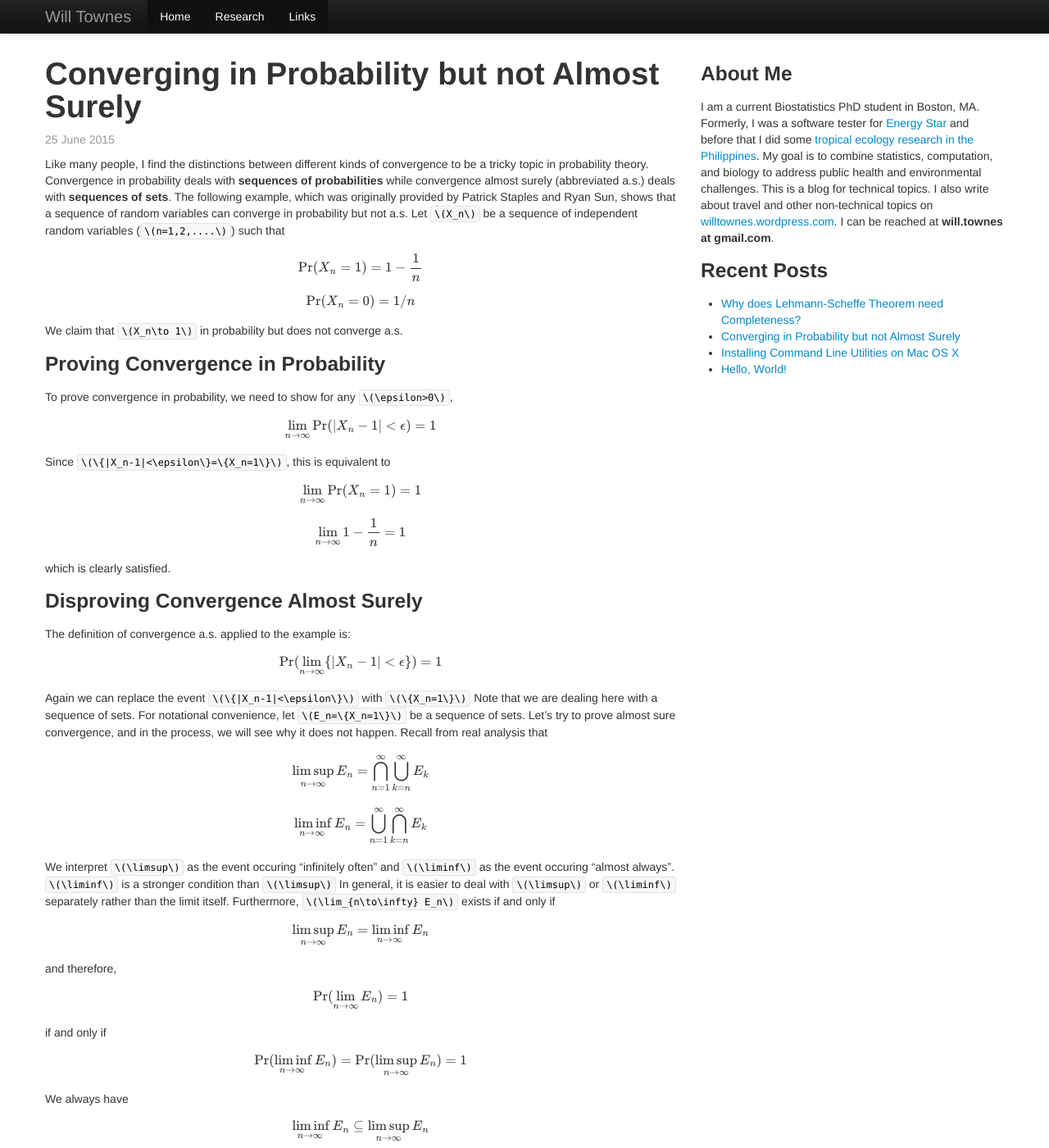
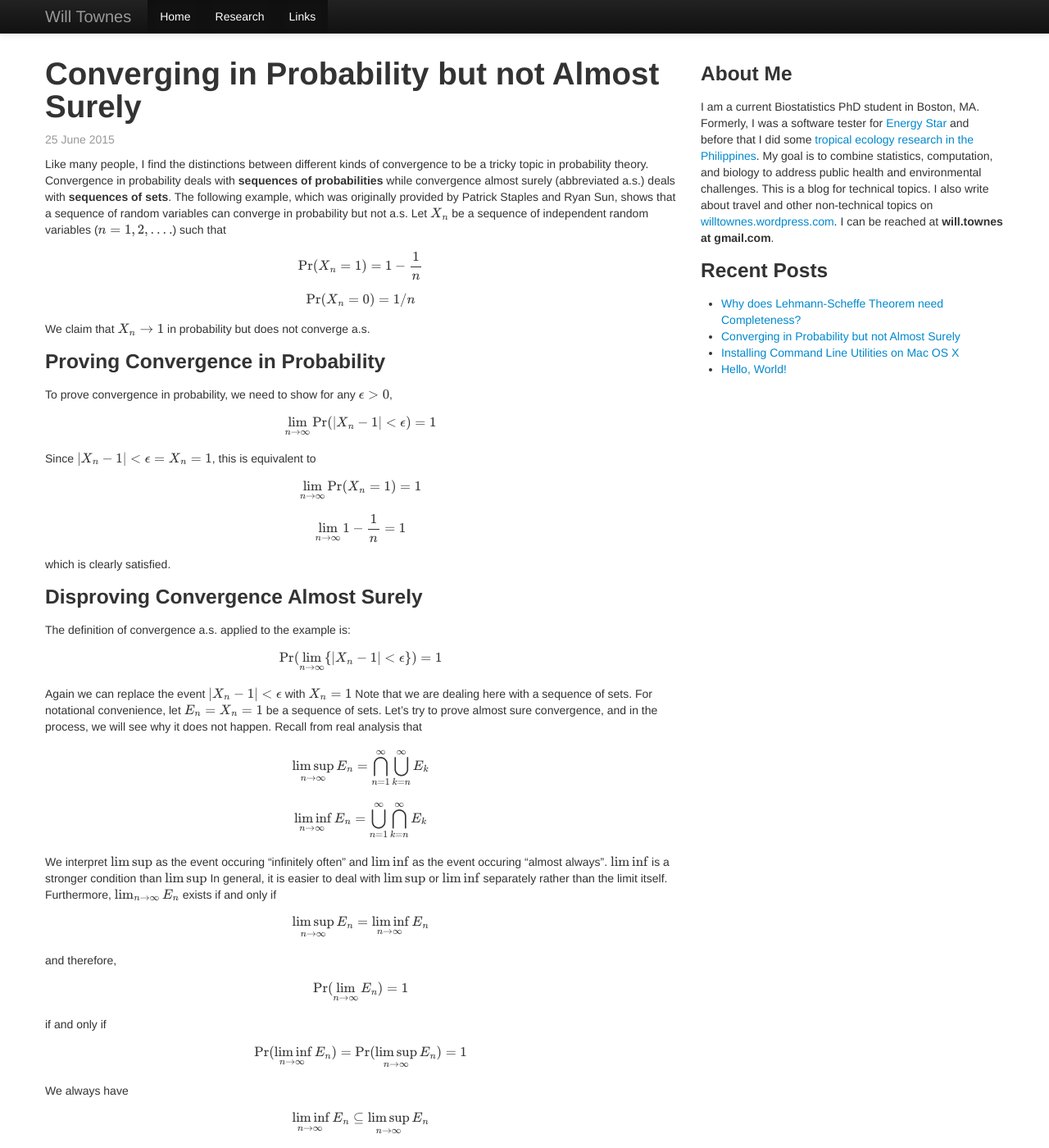
Before and after one commit to willtownes/willtownes.github.io, a Jekyll site: the page built from _posts/2015-06-25-almost-sure.md, in a window 1280 px wide and 1400 px high. Shown: the whole window at 82% size. Built offline with Jekyll 4.4.1, drawn with Linux system fonts in a browser that asks for light colours; formulas are drawn with MathJax 3; some of the changed text lies outside the part shown.

```diff
--- a/_posts/2015-06-25-almost-sure.md
+++ b/_posts/2015-06-25-almost-sure.md
@@ -4,20 +4,20 @@ layout: post
 external: [latex]
 ---
 
-Like many people, I find the distinctions between different kinds of convergence to be a tricky topic in probability theory. Convergence in probability deals with **sequences of probabilities** while convergence almost surely (abbreviated a.s.) deals with **sequences of sets**. The following example, which was originally provided by Patrick Staples and Ryan Sun, shows that a sequence of random variables can converge in probability but not a.s. Let `\(X_n\)` be a sequence of independent random variables (`\(n=1,2,....\)`) such that
+Like many people, I find the distinctions between different kinds of convergence to be a tricky topic in probability theory. Convergence in probability deals with **sequences of probabilities** while convergence almost surely (abbreviated a.s.) deals with **sequences of sets**. The following example, which was originally provided by Patrick Staples and Ryan Sun, shows that a sequence of random variables can converge in probability but not a.s. Let $X_n$ be a sequence of independent random variables ($n=1,2,....$) such that
 
 $$\Pr(X_n=1) = 1-\frac{1}{n}$$
 
 $$\Pr(X_n=0) = 1/n$$
 
-We claim that `\(X_n\to 1\)` in probability but does not converge a.s.
+We claim that $X_n\to 1$ in probability but does not converge a.s.
 
 ###Proving Convergence in Probability
-To prove convergence in probability, we need to show for any `\(\epsilon>0\)`,
+To prove convergence in probability, we need to show for any $\epsilon>0$,
 
-$$\lim_{n\to\infty} \Pr(|X_n-1|<\epsilon) = 1$$
+$$\lim_{n\to\infty} \Pr(\vert X_n-1\vert <\epsilon) = 1$$
 
-Since `\(\{|X_n-1|<\epsilon\}=\{X_n=1\}\)`, this is equivalent to
+Since $\{\vert X_n-1\vert <\epsilon\}=\{X_n=1\}$, this is equivalent to
 
 $$\lim_{n\to\infty} \Pr(X_n=1)=1$$
 
@@ -28,15 +28,15 @@ which is clearly satisfied.
 ###Disproving Convergence Almost Surely
 The definition of convergence a.s. applied to the example is:
 
-$$\Pr(\lim_{n\to\infty}\{|X_n-1|<\epsilon\}) = 1$$
+$$\Pr(\lim_{n\to\infty}\{\vert X_n-1\vert <\epsilon\}) = 1$$
 
-Again we can replace the event `\(\{|X_n-1|<\epsilon\}\)` with `\(\{X_n=1\}\)`  Note that we are dealing here with a sequence of sets. For notational convenience, let `\(E_n=\{X_n=1\}\)` be a sequence of sets. Let's try to prove almost sure convergence, and in the process, we will see why it does not happen. Recall from real analysis that
+Again we can replace the event $\{\vert X_n-1\vert <\epsilon\}$ with $\{X_n=1\}$  Note that we are dealing here with a sequence of sets. For notational convenience, let $E_n=\{X_n=1\}$ be a sequence of sets. Let's try to prove almost sure convergence, and in the process, we will see why it does not happen. Recall from real analysis that
 
 $$\limsup_{n\to\infty} E_n = \bigcap_{n=1}^\infty \bigcup_{k=n}^\infty E_k$$
 
 $$\liminf_{n\to\infty} E_n = \bigcup_{n=1}^\infty \bigcap_{k=n}^\infty E_k$$
 
-We interpret `\(\limsup\)` as the event occuring "infinitely often" and `\(\liminf\)` as the event occuring "almost always". `\(\liminf\)` is a stronger condition than `\(\limsup\)`  In general, it is easier to deal with `\(\limsup\)` or `\(\liminf\)` separately rather than the limit itself. Furthermore, `\(\lim_{n\to\infty} E_n\)` exists if and only if
+We interpret $\limsup$ as the event occuring "infinitely often" and $\liminf$ as the event occuring "almost always". $\liminf$ is a stronger condition than $\limsup$  In general, it is easier to deal with $\limsup$ or $\liminf$ separately rather than the limit itself. Furthermore, $\lim_{n\to\infty} E_n$ exists if and only if
 
 $$\limsup_{n\to\infty} E_n = \liminf_{n\to\infty} E_n$$
 
@@ -77,15 +77,15 @@ $$\Pr(\limsup_{n\to\infty}E_n) < 1$$
 
 This means that if we can show this to be true, it will disprove convergence a.s., but if we cannot show it to be true, it does not automatically prove convergence a.s. Let's give it a try.
 
-Anytime we are dealing with `\(\limsup\)` it is useful to apply the **Borell-Canteli Lemmas**. Lemma 1 is
+Anytime we are dealing with $\limsup$ it is useful to apply the **Borell-Canteli Lemmas**. Lemma 1 is
 
 $$\sum_{n=1}^\infty \Pr(E_n) < \infty \implies \Pr(\limsup_{n\to\infty}E_n)=0$$
 
-Lemma 2 requires the assumption that the `\(E_n\)` are independent. Then,
+Lemma 2 requires the assumption that the $E_n$ are independent. Then,
 
 $$\sum_{n=1}^\infty \Pr(E_n) = \infty \implies \Pr(\limsup_{n\to\infty}E_n)=1$$
 
-These are our friends because they help us prove results about sequences of sets using the (easier) sequences of probabilities. In the current example, we have independent `\(E_n\)` and
+These are our friends because they help us prove results about sequences of sets using the (easier) sequences of probabilities. In the current example, we have independent $E_n$ and
 
 $$\sum_{n=1}^\infty \Pr(E_n) = \sum_{n=1}^\infty (1-1/n) = \infty-0 = \infty$$
 
@@ -93,10 +93,10 @@ which implies that
 
 $$\Pr(\limsup_{n\to\infty}E_n) = 1$$
 
-which is not what we wanted to prove. So unfortunately this approach does not give us any clear answer about the convergence, but in other problems it might be useful. We must trudge on and try the more difficult approach with `\(\liminf\)` to get an answer.
+which is not what we wanted to prove. So unfortunately this approach does not give us any clear answer about the convergence, but in other problems it might be useful. We must trudge on and try the more difficult approach with $\liminf$ to get an answer.
 
 #### The slightly harder way with liminf
-One useful trick for dealing with `\(\liminf\)` is to simply use **De Morgan's Laws** to convert it into `\(\limsup\)`  The essential fact is that the complement of the `\(\liminf\)` is the `\(\limsup\)` of the complements. More formally,
+One useful trick for dealing with $\liminf$ is to simply use **De Morgan's Laws** to convert it into $\limsup$  The essential fact is that the complement of the $\liminf$ is the $\limsup$ of the complements. More formally,
 
 $$\left(\liminf_{n\to\infty} E_n\right)^\complement = \left(\bigcup_{n=1}^\infty
 \bigcap_{k=n}^\infty E_k\right)^\complement = \bigcap_{n=1}^\infty \bigcup_{k=n}^\infty E_k^\complement = \limsup_{n\to\infty} E_n^\complement$$
@@ -105,11 +105,11 @@ Recall that we are trying to evaluate
 
 $$\Pr(\liminf_{n\to\infty}E_n) = 1-\Pr(\limsup_{n\to\infty}E_n^\complement)$$
 
-Since `\(E_n = \{X_n=1\}\)`, we have `\(E_n^\complement = \{X_n=0\}\)`  Note that
+Since $E_n = \{X_n=1\}$, we have $E_n^\complement = \{X_n=0\}$  Note that
 
 $$\sum_{n=1}^\infty \Pr(E_n^\complement) = \sum_{n=1}^\infty \Pr(X_n=0) = \sum_{n=1}^\infty (1/n) = \infty$$
 
-and that the `\(E_n^\complement\)` events are mutually indendent. This implies by Borell-Cantelli Lemma 2 that
+and that the $E_n^\complement$ events are mutually indendent. This implies by Borell-Cantelli Lemma 2 that
 
 $$\Pr(\limsup_{n\to\infty}E_n^\complement) = 1$$
 
@@ -117,16 +117,16 @@ and therefore,
 
 $$\Pr(\liminf_{n\to\infty}E_n) = 1-\Pr(\limsup_{n\to\infty}E_n^\complement) = 0$$
 
-As noted previously, this condition disproves convergence a.s. of the sequence of `\(X_n\)`
+As noted previously, this condition disproves convergence a.s. of the sequence of $X_n$
 
 To summarize, since we found
 
-$$\Pr(\limsup_{n\to\infty}|X_n-1|<\epsilon) = 1$$
+$$\Pr(\limsup_{n\to\infty}\vert X_n-1\vert <\epsilon) = 1$$
 
-$$\Pr(\liminf_{n\to\infty}|X_n-1|<\epsilon) = 0$$
+$$\Pr(\liminf_{n\to\infty}\vert X_n-1\vert <\epsilon) = 0$$
 
 this implies
 
-$$\Pr(\lim_{n\to\infty}\{|X_n-1|<\epsilon\}) \neq 1$$
+$$\Pr(\lim_{n\to\infty}\{\vert X_n-1\vert <\epsilon\}) \neq 1$$
 
-which means `\(X_n\)` does not converge a.s. to 1.
+which means $X_n$ does not converge a.s. to 1.
```
Also changed, not shown: _includes/footer.html (+5 -5 lines), _posts/2014-12-08-hello-world.md (+1 -1 lines), _posts/2015-08-12-lehmann-scheffe-completeness.md (+10 -10 lines).
